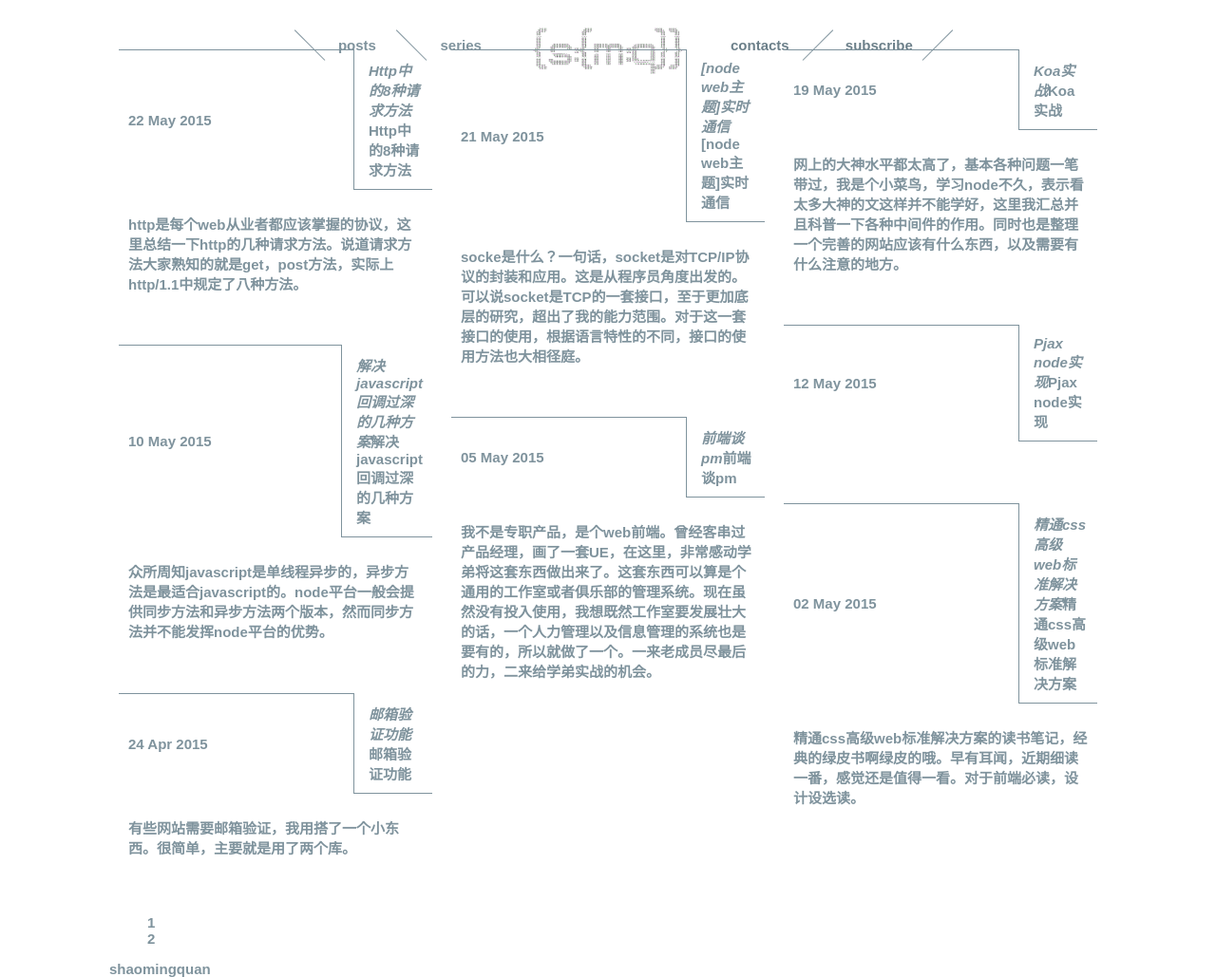
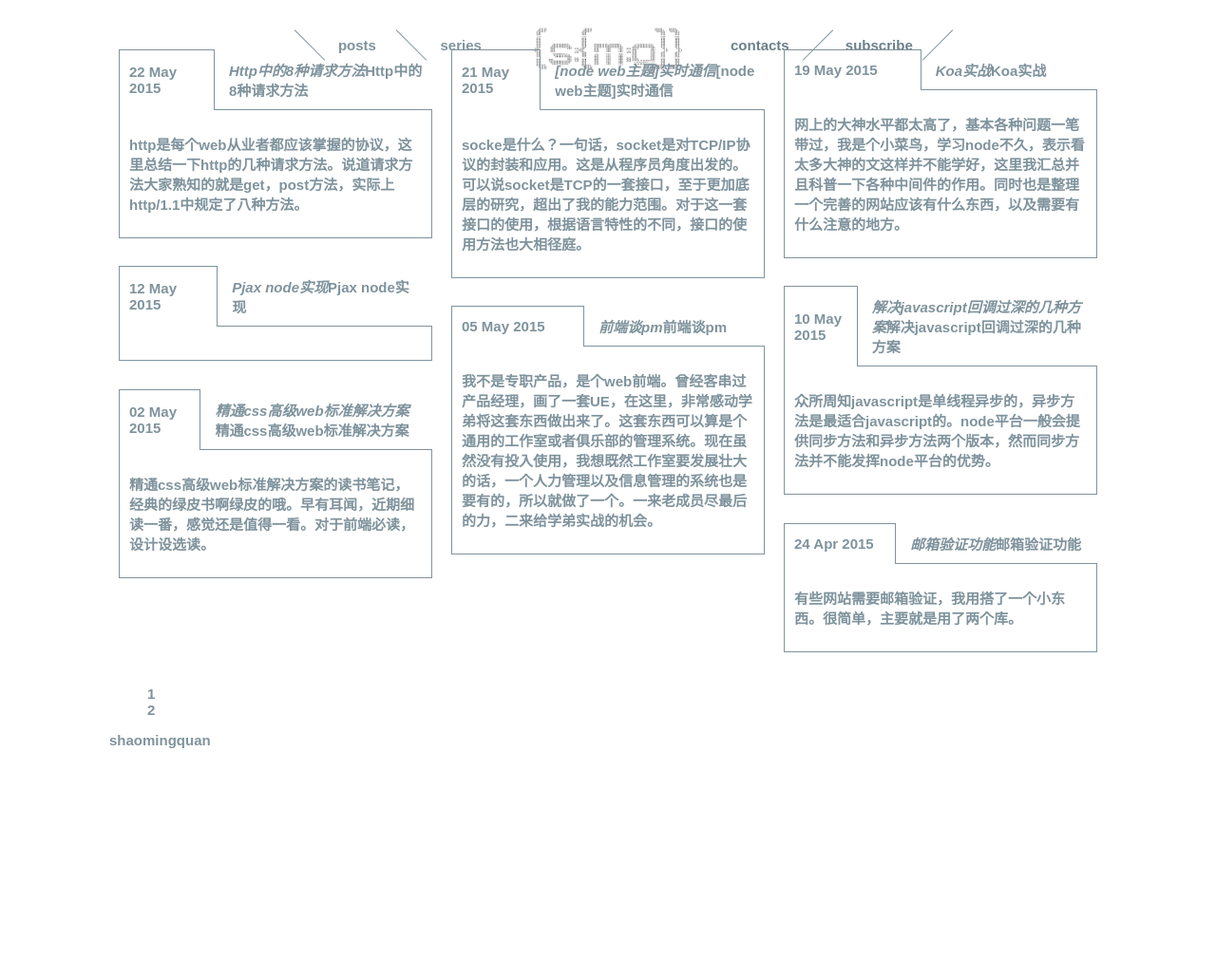
Before and after one commit to liuxing6103/liuxing6103.github.io, a Jekyll site: the page built from index.html, in a window 1280 px wide. Shown: the whole page at 95% size. Built offline with Jekyll 4.4.1, drawn with Linux system fonts in a browser that asks for light colours; the list of posts is cut into pages by our own code; comment, search, counter and statistics services are not loaded; after the commit the page ends 900 px from its top, so only the background shows below that.

Commit message:
post block

```diff
--- a/index.html
+++ b/index.html
@@ -12,12 +12,12 @@ title: shaomingquan	blog
                         <td class="td-date">
                             <span>{{ post.date | date_to_string }}</span>
                         </td>
-                        <td width="25%" class="td-title">
+                        <td width="%25" class="td-title">
                             <span><i>{{ post.title }}</i>{{ post.title }}</span>
                         </td>
                     </tr>
                     <tr>
-                        <td colspan="2">
+                        <td class="td-excerpt" colspan="2">
                             <article>
                                 <p>{{ post.excerpt }}</p>
                             </article>
--- a/publics/stylesheets/style.css
+++ b/publics/stylesheets/style.css
@@ -162,6 +162,7 @@ header a:after ,header a:before{
 .td-date{
 	border-top:1px solid rgb(127,147,157);
 	border-right:1px solid rgb(127,147,157);
+	border-left:1px solid rgb(127,147,157);
 	padding-right: 5px;
 }
 
@@ -169,3 +170,9 @@ header a:after ,header a:before{
 	border-bottom:1px solid rgb(127,147,157);
 	padding-left: 15px;
 }
+
+.td-excerpt{
+	border-bottom:1px solid rgb(127,147,157);
+	border-right:1px solid rgb(127,147,157);
+	border-left:1px solid rgb(127,147,157);
+}
```
